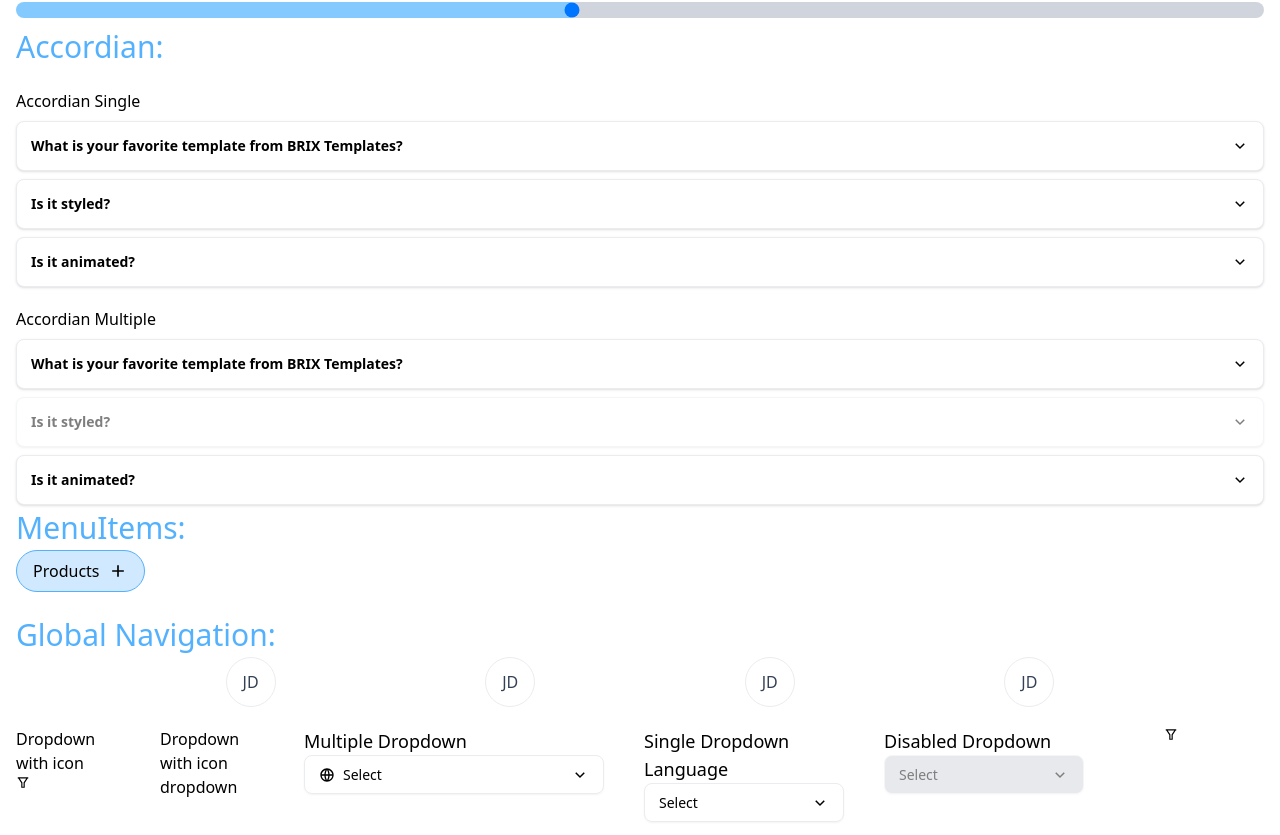
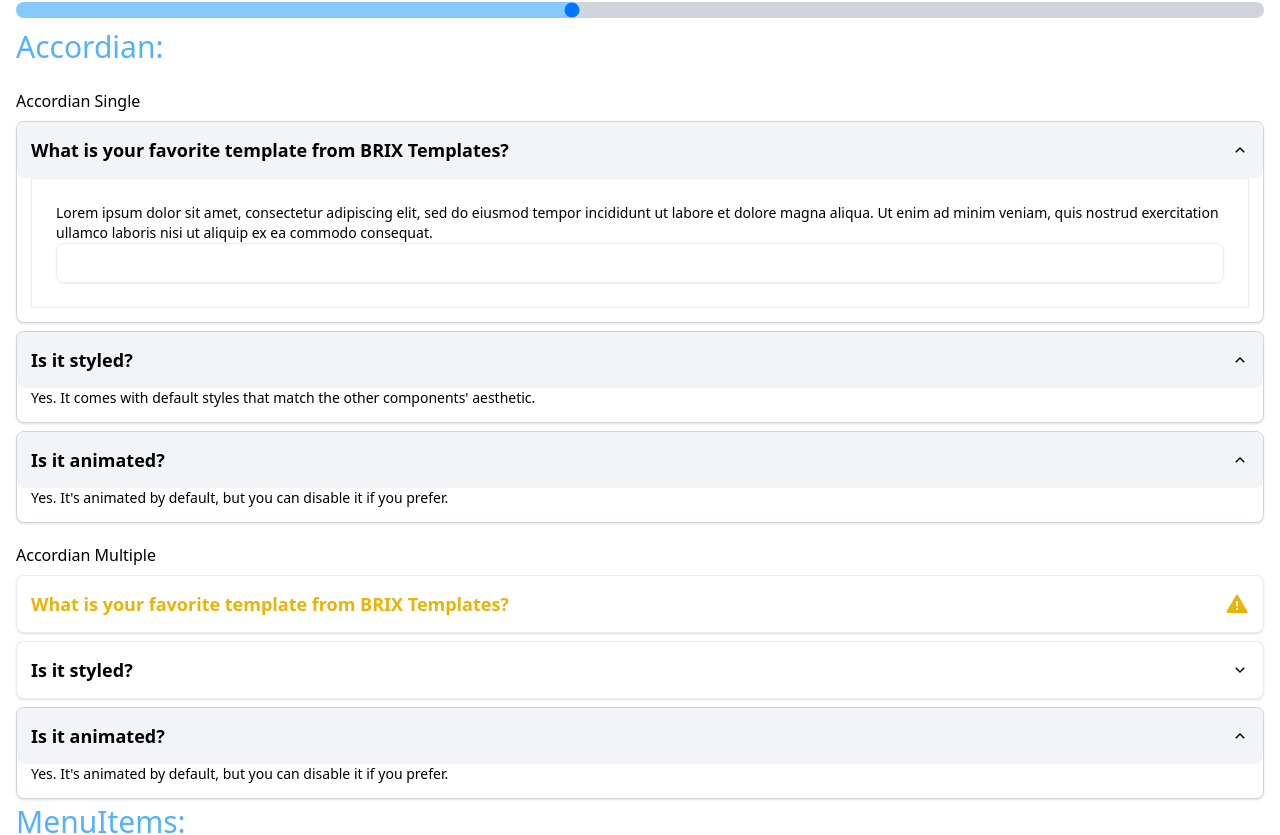
Before and after one commit to atomostechhq/genesis-react, a React (Vite) app: page / in a window 1280 px wide. Shown: the part 3019-3854 px from the top of the page. Built offline with nearby package versions, Linux system fonts and the light colour scheme.

Commit message:
updated accordion

```diff
--- a/src/Test.tsx
+++ b/src/Test.tsx
@@ -1329,7 +1329,50 @@ const Test = () => {
           <h2>Accordian Single</h2>
           <Accordion type="single" collapsible className="w-full space-y-2">
             <AccordionItem value="item-1">
-              <AccordionTrigger>
+              <AccordionTrigger defaultOpen={true}>
+                <p className="">
+                  {" "}
+                  What is your favorite template from BRIX Templates?
+                </p>
+              </AccordionTrigger>
+              <AccordionContent>
+                <div className="p-6 border">
+                  {` Lorem ipsum dolor sit amet, consectetur adipiscing elit, sed do
+              eiusmod tempor incididunt ut labore et dolore magna aliqua. Ut
+              enim ad minim veniam, quis nostrud exercitation ullamco laboris
+              nisi ut aliquip ex ea commodo consequat.`}
+                  <Input type="text" />
+                </div>
+              </AccordionContent>
+            </AccordionItem>
+            <AccordionItem value="item-2">
+              <AccordionTrigger defaultOpen={true}>
+                Is it styled?
+              </AccordionTrigger>
+              <AccordionContent>
+                {` Yes. It comes with default styles that match the other components'
+              aesthetic.`}
+              </AccordionContent>
+            </AccordionItem>
+            <AccordionItem value="item-3">
+              <AccordionTrigger defaultOpen={true}>
+                Is it animated?
+              </AccordionTrigger>
+              <AccordionContent>
+                {` Yes. It's animated by default, but you can disable it if you
+              prefer.`}
+              </AccordionContent>
+            </AccordionItem>
+          </Accordion>
+        </div>
+        <div className="space-y-2">
+          <h2>Accordian Multiple</h2>
+          <Accordion type="multiple" collapsible className="w-full space-y-2">
+            <AccordionItem value="item-1">
+              <AccordionTrigger
+                className="text-yellow-500"
+                triggerIcon={<RiAlertFill />}
+              >
                 What is your favorite template from BRIX Templates?
               </AccordionTrigger>
               <AccordionContent>
@@ -1340,44 +1383,18 @@ const Test = () => {
               </AccordionContent>
             </AccordionItem>
             <AccordionItem value="item-2">
-              <AccordionTrigger>Is it styled?</AccordionTrigger>
+              <AccordionTrigger>
+                Is it styled?
+              </AccordionTrigger>
               <AccordionContent>
                 {` Yes. It comes with default styles that match the other components'
               aesthetic.`}
               </AccordionContent>
             </AccordionItem>
             <AccordionItem value="item-3">
-              <AccordionTrigger>Is it animated?</AccordionTrigger>
-              <AccordionContent>
-                {` Yes. It's animated by default, but you can disable it if you
-              prefer.`}
-              </AccordionContent>
-            </AccordionItem>
-          </Accordion>
-        </div>
-        <div className="space-y-2">
-          <h2>Accordian Multiple</h2>
-          <Accordion type="multiple" collapsible className="w-full space-y-2">
-            <AccordionItem value="item-1">
-              <AccordionTrigger>
-                What is your favorite template from BRIX Templates?
+              <AccordionTrigger defaultOpen={true}>
+                Is it animated?
               </AccordionTrigger>
-              <AccordionContent>
-                {` Lorem ipsum dolor sit amet, consectetur adipiscing elit, sed do
-              eiusmod tempor incididunt ut labore et dolore magna aliqua. Ut
-              enim ad minim veniam, quis nostrud exercitation ullamco laboris
-              nisi ut aliquip ex ea commodo consequat.`}
-              </AccordionContent>
-            </AccordionItem>
-            <AccordionItem value="item-2" disabled>
-              <AccordionTrigger>Is it styled?</AccordionTrigger>
-              <AccordionContent>
-                {` Yes. It comes with default styles that match the other components'
-              aesthetic.`}
-              </AccordionContent>
-            </AccordionItem>
-            <AccordionItem value="item-3">
-              <AccordionTrigger>Is it animated?</AccordionTrigger>
               <AccordionContent>
                 {` Yes. It's animated by default, but you can disable it if you
               prefer.`}
--- a/src/components/Accordion.tsx
+++ b/src/components/Accordion.tsx
@@ -16,7 +16,19 @@ export default function Accordion({
   className,
   children,
 }: AccordionProps) {
-  const [openItems, setOpenItems] = useState<string[]>([]);
+  const [openItems, setOpenItems] = useState<string[]>(() => {
+    const defaultOpen: string[] = [];
+    React.Children.forEach(children, (child) => {
+      if (React.isValidElement(child)) {
+        // Get the trigger element from AccordionItem children
+        const triggerChild = React.Children.toArray(child.props.children)[0];
+        if (React.isValidElement(triggerChild) && triggerChild.props.defaultOpen) {
+          defaultOpen.push((child.props as AccordionItemProps).value);
+        }
+      }
+    });
+    return defaultOpen;
+  });
 
   const handleToggle = (value: string) => {
     if (type === "single") {
@@ -81,21 +93,17 @@ export function AccordionItem({
   return (
     <div
       className={cn(
-        "bg-white hover:bg-gray-50 rounded-lg shadow transition-all duration-300 ease-in-out",
-        disabled
-          ? "opacity-50 pointer-events-none select-none"
-          : "cursor-pointer",
+        "bg-white rounded-lg shadow transition-all duration-300 ease-in-out",
+        disabled ? "opacity-50 pointer-events-none select-none" : "",
         isOpen ? "border border-gray-300" : "border",
         className
       )}
     >
-      <div
-        className="font-semibold transition-all duration-300 ease-in-out"
-        onClick={toggle}
-      >
       {children && Array.isArray(children) ? (
         <>
+          <div onClick={toggle} className="cursor-pointer">
             {React.cloneElement(children[0] as React.ReactElement, { isOpen })}
+          </div>
           <div
             className={cn(
               "grid transition-all duration-300 ease-in-out",
@@ -103,16 +111,14 @@ export function AccordionItem({
                 ? "grid-rows-[1fr] opacity-100"
                 : "grid-rows-[0fr] opacity-0"
             )}
+            onClick={(e) => e.stopPropagation()}
           >
-              <div className="overflow-hidden">
-                <div className={cn("")}>{children[1]}</div>
-              </div>
+            <div className="overflow-hidden">{children[1]}</div>
           </div>
         </>
       ) : (
         children
       )}
-      </div>
     </div>
   );
 }
@@ -120,11 +126,25 @@ export function AccordionItem({
 type AccordionTriggerProps = {
   isOpen?: boolean;
   children: React.ReactNode;
+  defaultOpen?: boolean;
+  className?: string;
+  triggerIcon?: React.ReactNode;
 };
 
-export function AccordionTrigger({ isOpen, children }: AccordionTriggerProps) {
+export function AccordionTrigger({
+  isOpen,
+  children,
+  className,
+  triggerIcon = <RiArrowDownSLine size={18} />,
+}: AccordionTriggerProps) {
   return (
-    <div className="flex p-3.5 justify-between items-center text-sm font-semibold transition-all delay-150 ease-in">
+    <div
+      className={cn(
+        "flex p-3.5 text-lg rounded-lg bg-white hover:bg-gray-50 justify-between items-center font-semibold transition-all delay-150 ease-in",
+        isOpen ? "bg-gray-100" : "",
+        className
+      )}
+    >
       {children}
       <span
         className={cn(
@@ -132,7 +152,7 @@ export function AccordionTrigger({ isOpen, children }: AccordionTriggerProps) {
           isOpen ? "rotate-180" : "rotate-0"
         )}
       >
-        <RiArrowDownSLine size={18} />
+        {triggerIcon}
       </span>
     </div>
   );
```
Lines whose indentation alone changed are shown as unchanged.
